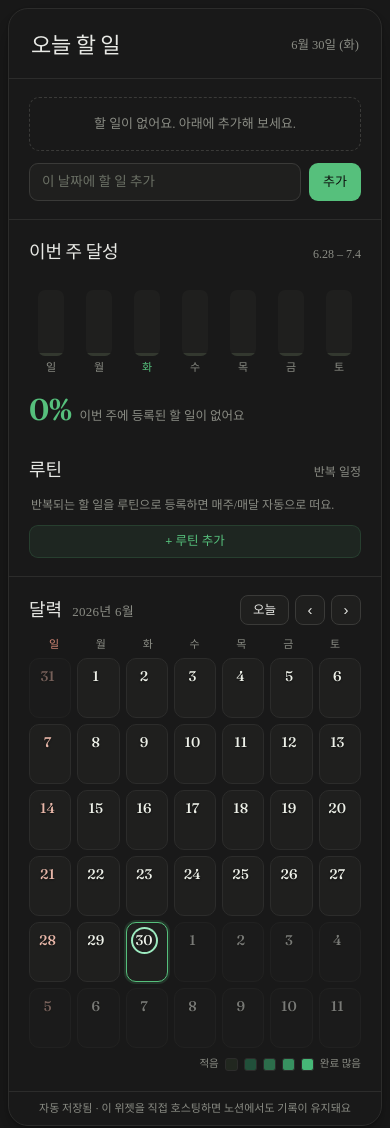
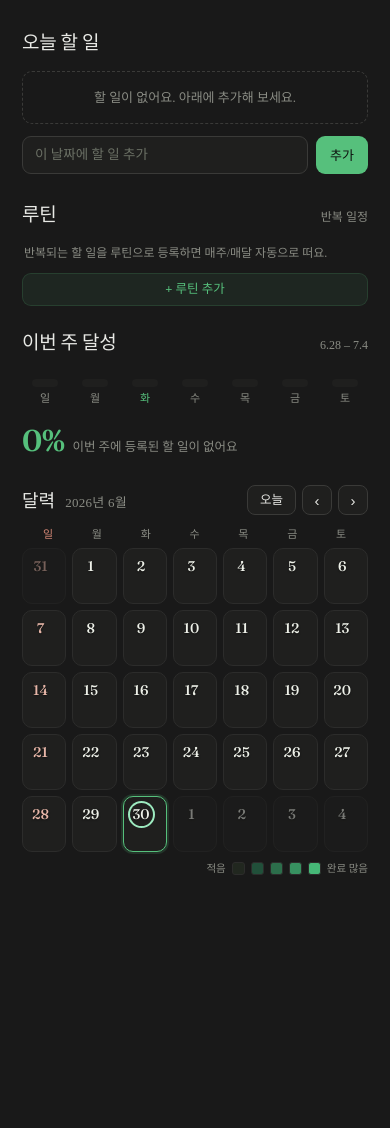
Before and after one commit to Bong-HoonLee/notion-widgets, a plain HTML site: page calendar/index.html in a window 390 px wide. After the commit the page ends 897 px from the top, so only its background shows below. Drawn offline with Linux system fonts and the light colour scheme; a web font is replaced by a local one.

Commit message:
Update calendar HTML and CSS for layout improvements
Refactor calendar layout and styles for better responsiveness and clarity.

```diff
--- a/calendar/index.html
+++ b/calendar/index.html
@@ -32,25 +32,24 @@
     background:#191919;
     color:var(--ink);
     font-family:"Pretendard","Pretendard Variable",-apple-system,BlinkMacSystemFont,system-ui,"Apple SD Gothic Neo","Noto Sans KR",sans-serif;
-    -webkit-font-smoothing:antialiased;line-height:1.5;padding:18px;
+    -webkit-font-smoothing:antialiased;line-height:1.5;padding:6px;
   }
   .wrap{
-    max-width:980px;margin:0 auto;background:var(--surface);
-    border:1px solid var(--hair);border-radius:20px;box-shadow:var(--shadow);overflow:hidden;
+    max-width:none;margin:0 auto;background:transparent;
+    border:none;border-radius:0;box-shadow:none;overflow:visible;
   }
 
-  /* ---------- top header ---------- */
-  .head{display:flex;align-items:center;justify-content:space-between;padding:20px 22px 16px;border-bottom:1px solid var(--hair);}
-  .head h2{margin:0;font-family:"Fraunces",serif;font-weight:500;font-size:22px;letter-spacing:-.01em;}
-  .head .today-date{font:500 12.5px/1 "Pretendard";color:var(--muted);}
+  /* ---------- top row: todo + routine ---------- */
+  .panels{display:grid;grid-template-columns:1.4fr 1fr;gap:40px;padding:20px 14px 8px;align-items:start;}
+  .col{display:flex;flex-direction:column;}
+  .ph{display:flex;align-items:baseline;justify-content:space-between;margin-bottom:14px;gap:10px;}
+  .ph h3{margin:0;font-family:"Fraunces",serif;font-weight:500;font-size:19px;letter-spacing:-.01em;}
+  .ph .sub{font:500 12px/1 "Pretendard";color:var(--muted);white-space:nowrap;}
 
-  /* ---------- panels (todo + chart/routine) ---------- */
-  .panels{display:grid;grid-template-columns:1.3fr 1fr;gap:0;}
-  .col-left{padding:18px 20px;border-right:1px solid var(--hair);}
-  .col-right{padding:18px 20px;display:flex;flex-direction:column;gap:24px;}
-  .ph{display:flex;align-items:baseline;justify-content:space-between;margin-bottom:12px;}
-  .ph h3{margin:0;font-family:"Fraunces",serif;font-weight:500;font-size:18px;letter-spacing:-.01em;}
-  .ph .sub{font:500 12px/1 "Pretendard";color:var(--muted);}
+  /* ---------- week achievement: full width ---------- */
+  .week-section{padding:14px 14px 8px;}
+  .week-body{display:flex;align-items:flex-end;gap:28px;}
+  .week-body .bars{flex:1;}
 
   /* todo */
   .todo{display:flex;flex-direction:column;gap:2px;}
@@ -78,7 +77,9 @@
   .add button{font:600 13px/1 "Pretendard";padding:0 14px;border-radius:9px;border:none;background:var(--accent);color:#0E100E;cursor:pointer;transition:background .15s;}
   .add button:hover{background:var(--mint);}
 
-  /* week chart */
+  .week-body .summary{margin-top:0;white-space:nowrap;}
+
+  /* ---------- week achievement bars ---------- */
   .bars{display:grid;grid-template-columns:repeat(7,1fr);gap:8px;align-items:end;height:96px;padding:0 2px;}
   .bcol{display:flex;flex-direction:column;align-items:center;gap:6px;height:100%;justify-content:flex-end;}
   .btrack{width:100%;max-width:26px;height:100%;background:var(--surface-2);border-radius:7px;display:flex;align-items:flex-end;overflow:hidden;}
@@ -121,7 +122,7 @@
   select.mday{font:450 13px/1 "Pretendard";padding:8px 10px;border-radius:8px;border:1px solid var(--hair-strong);background:var(--surface);color:var(--ink);}
 
   /* ---------- calendar (bottom, grass) ---------- */
-  .cal-section{border-top:1px solid var(--hair);padding:18px 20px 20px;}
+  .cal-section{padding:14px 14px 14px;}
   .cal-head{display:flex;align-items:center;justify-content:space-between;margin-bottom:14px;}
   .cal-head .titlewrap{display:flex;align-items:baseline;gap:10px;}
   .cal-head h3{margin:0;font-family:"Fraunces",serif;font-weight:500;font-size:18px;}
@@ -137,7 +138,7 @@
   .dow span.sun{color:#D08574;}
   .grid{display:grid;grid-template-columns:repeat(7,1fr);gap:6px;}
   .cell{
-    min-height:80px;background:var(--surface-2);border:1px solid var(--hair);border-radius:10px;padding:6px;
+    min-height:68px;background:var(--surface-2);border:1px solid var(--hair);border-radius:10px;padding:6px;
     cursor:pointer;position:relative;display:flex;flex-direction:column;gap:3px;overflow:hidden;
     transition:border-color .15s,box-shadow .15s,background .25s;
   }
@@ -172,28 +173,28 @@
   .legend .sw{width:13px;height:13px;border-radius:3px;border:1px solid var(--hair);}
   .legend .l0{background:#21271F;}.legend .l1{background:#21503A;}.legend .l2{background:#2C6E4B;}.legend .l3{background:#379160;}.legend .l4{background:#46B877;}
 
-  @media (max-width:720px){
+  @media (max-width:760px){
     body{padding:8px;}
-    .panels{grid-template-columns:1fr;}
-    .col-left{border-right:none;border-bottom:1px solid var(--hair);}
-    .cell{min-height:60px;}
+    .panels{grid-template-columns:1fr;gap:26px;}
+    .week-body{flex-direction:column;align-items:stretch;gap:14px;}
+    .cell{min-height:56px;}
   }
   @media (prefers-reduced-motion:reduce){*{transition:none!important;}}
+  html,body{scrollbar-width:none;-ms-overflow-style:none;}
+  html::-webkit-scrollbar,body::-webkit-scrollbar{width:0;height:0;display:none;}
   :focus-visible{outline:2px solid var(--accent);outline-offset:2px;}
 </style>
 </head>
 <body>
 <div class="wrap">
-  <!-- header -->
-  <div class="head">
-    <h2 id="dayTitle">오늘 할 일</h2>
-    <span class="today-date" id="dayDate"></span>
+  <!-- top row: todo + routine -->
+  <div class="panels">
+    <!-- col 1: today's todo -->
+    <div class="col">
+      <div class="ph">
+        <h3 id="dayTitle">오늘 할 일</h3>
+        <span class="sub" id="dayDate"></span>
       </div>
-
-  <!-- panels -->
-  <div class="panels">
-    <!-- left: todo -->
-    <div class="col-left">
       <div class="todo" id="todo"></div>
       <div class="add">
         <input type="text" id="taskInput" placeholder="이 날짜에 할 일 추가" maxlength="80">
@@ -201,21 +202,8 @@
       </div>
     </div>
 
-    <!-- right: chart + routines -->
-    <div class="col-right">
-      <div>
-        <div class="ph">
-          <h3>이번 주 달성</h3>
-          <span class="sub" id="weekRange"></span>
-        </div>
-        <div class="bars" id="bars"></div>
-        <div class="summary">
-          <span class="pct" id="weekPct">0%</span>
-          <span class="desc" id="weekDesc"></span>
-        </div>
-      </div>
-
-      <div>
+    <!-- col 2: routines -->
+    <div class="col">
       <div class="ph">
         <h3>루틴</h3>
         <span class="sub">반복 일정</span>
@@ -237,6 +225,20 @@
         </div>
         <button class="submit" id="rtSubmit">루틴 만들기</button>
       </div>
+    </div>
+  </div>
+
+  <!-- week achievement: full width -->
+  <div class="week-section">
+    <div class="ph">
+      <h3>이번 주 달성</h3>
+      <span class="sub" id="weekRange"></span>
+    </div>
+    <div class="week-body">
+      <div class="bars" id="bars"></div>
+      <div class="summary">
+        <span class="pct" id="weekPct">0%</span>
+        <span class="desc" id="weekDesc"></span>
       </div>
     </div>
   </div>
@@ -262,8 +264,6 @@
       <span>완료 많음</span>
     </div>
   </div>
-
-  <div class="savenote" id="saveNote">자동 저장됨 · 이 위젯을 직접 호스팅하면 노션에서도 기록이 유지돼요</div>
 </div>
 
 <script>
@@ -271,8 +271,7 @@
 const KEY='planner-data-v2';
 let memFallback=false;
 function load(){ try{ const r=localStorage.getItem(KEY); return r?JSON.parse(r):null; }catch(e){ memFallback=true; return null; } }
-function save(){ try{ localStorage.setItem(KEY,JSON.stringify(state)); }catch(e){ memFallback=true; }
-  if(memFallback) document.getElementById('saveNote').textContent='미리보기 모드 · 새로고침하면 초기화됩니다 (HTML을 다운로드해 호스팅하면 저장돼요)'; }
+function save(){ try{ localStorage.setItem(KEY,JSON.stringify(state)); }catch(e){ memFallback=true; } }
 
 /* ===== state ===== */
 let state = load() || { tasks:[], routines:[], routineDone:{} };
@@ -318,9 +317,12 @@ function grassLevel(s){
 function renderCalendar(){
   document.getElementById('ym').textContent=view.getFullYear()+'년 '+(view.getMonth()+1)+'월';
   const grid=document.getElementById('grid'); grid.innerHTML='';
-  const first=new Date(view.getFullYear(),view.getMonth(),1);
+  const y=view.getFullYear(), m=view.getMonth();
+  const first=new Date(y,m,1);
   const start=new Date(first); start.setDate(1-first.getDay());
-  for(let i=0;i<42;i++){
+  const daysInMonth=new Date(y,m+1,0).getDate();
+  const totalCells=Math.ceil((first.getDay()+daysInMonth)/7)*7;
+  for(let i=0;i<totalCells;i++){
     const d=new Date(start); d.setDate(start.getDate()+i);
     const cell=document.createElement('div'); cell.className='cell';
     const lvl=grassLevel(statsForDate(d));
@@ -354,7 +356,7 @@ function renderCalendar(){
 function renderTodo(){
   const isToday=key(selected)===todayKey();
   document.getElementById('dayTitle').textContent=isToday?'오늘 할 일':'할 일';
-  document.getElementById('dayDate').textContent=`${selected.getMonth()+1}월 ${selected.getDate()}일 (${WD[selected.getDay()]})`;
+  document.getElementById('dayDate').textContent= isToday ? '' : `${selected.getMonth()+1}월 ${selected.getDate()}일 (${WD[selected.getDay()]})`;
   const wrap=document.getElementById('todo'); wrap.innerHTML='';
   const items=tasksForDate(selected);
   if(items.length===0){ const e=document.createElement('div'); e.className='empty'; e.textContent='할 일이 없어요. 아래에 추가해 보세요.'; wrap.appendChild(e); return; }
```
Lines whose indentation alone changed are shown as unchanged.
